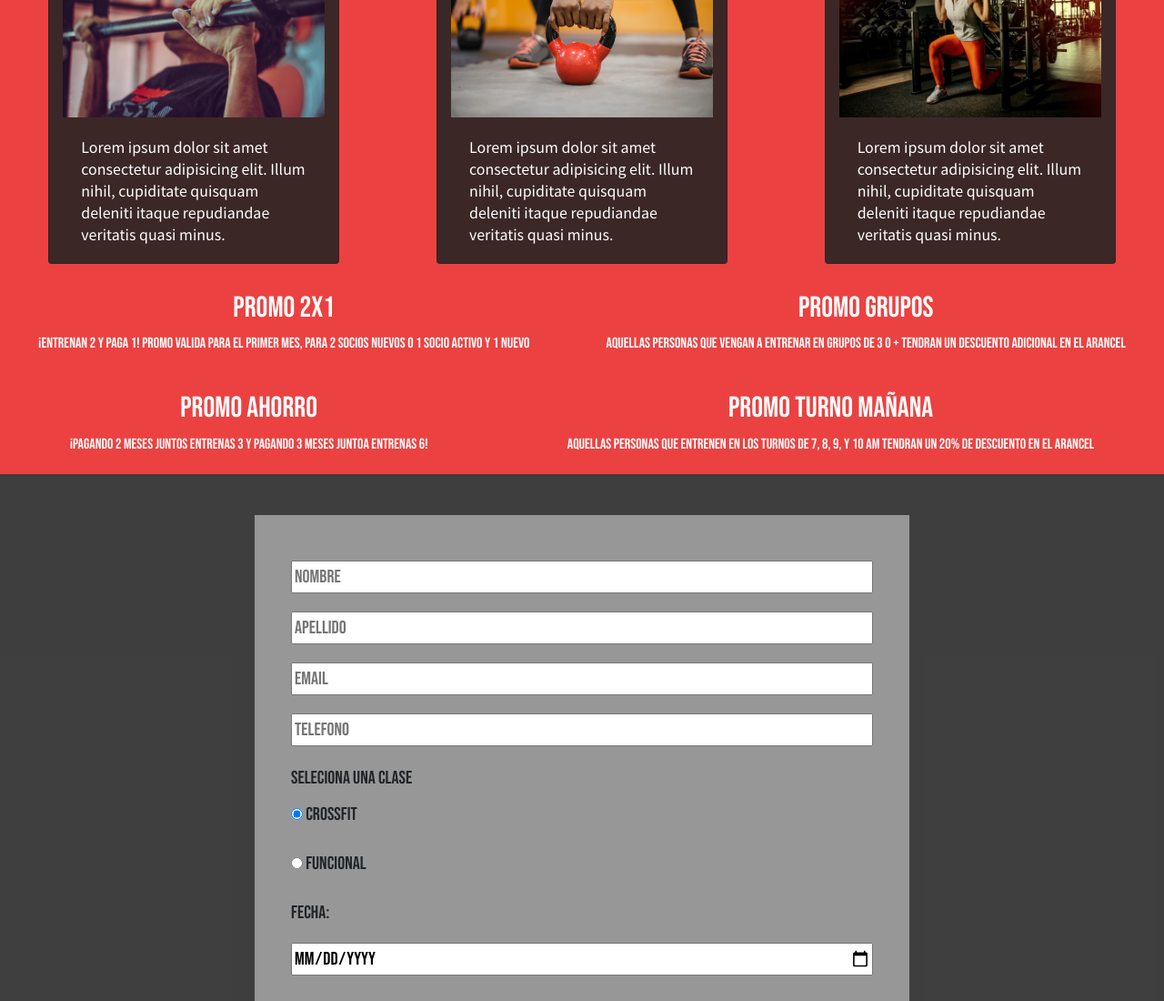
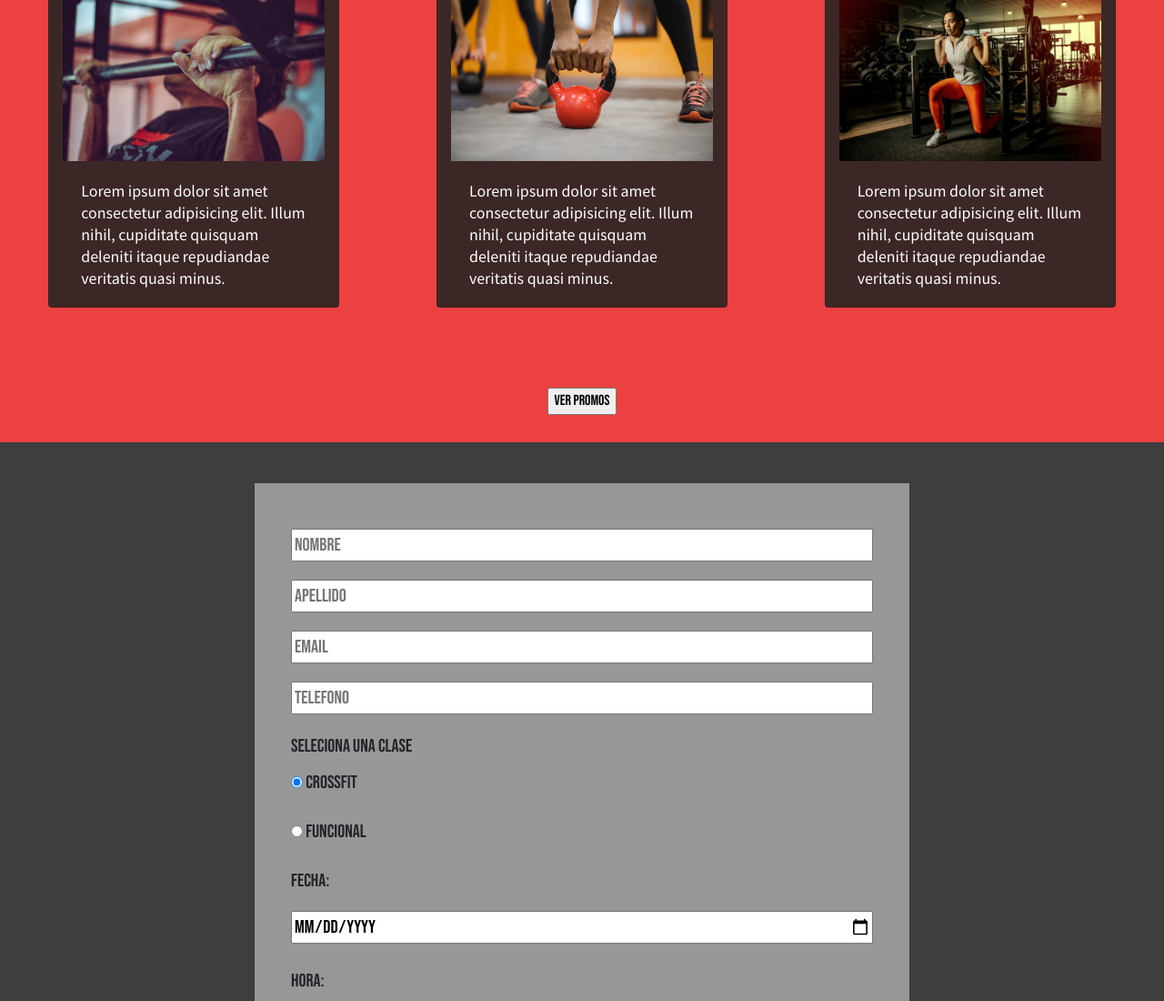
Before and after one commit to Mel130567/ProyectoJS, a website: page Index.html in a window 1280 px wide. Shown: the part 804-1904 px from the top of the page at 91% size. Drawn offline with nearby package versions, Linux system fonts and the light colour scheme.

Commit message:
ajax con fetch

```diff
--- a/Index.html
+++ b/Index.html
@@ -51,6 +51,9 @@
           <p class="card-text">Lorem ipsum dolor sit amet consectetur adipisicing elit. Illum nihil, cupiditate quisquam deleniti itaque repudiandae veritatis quasi minus.</p>
         </div>
       </div>
+    </div>
+    <div id="contenedorPromos">
+      <input type="button" id="btnPromos" value="Ver Promos" onclick="pedidoFetch()">
     </div>
     <div id="formularioDeTurnos" class="d-flex flex-row justify-content-center align-items-center">
       <form class="formulario d-flex flex-column justify-content-center" method="POST" autocomplete="off">
--- a/js/main.js
+++ b/js/main.js
@@ -1,38 +1,5 @@
 
 /* El proceso principal del proyecto sera la simulacion de reserva de turnos mediante un form*/
-
-const promociones = [
-    {
-        id: 1,
-        titulo: "Promo 2x1",
-        descripcion: "¡Entrenan 2 y paga 1! Promo valida para el primer mes, para 2 socios nuevos o 1 socio activo y 1 nuevo"
-    },
-
-    {
-        id: 2,
-        titulo: "Promo grupos",
-        descripcion: "Aquellas personas que vengan a entrenar en grupos de 3 o + tendran un descuento adicional en el arancel"
-    },
-    {
-        id: 3,
-        titulo: "Promo ahorro",
-        descripcion: "¡Pagando 2 meses juntos entrenas 3 y pagando 3 meses juntoa entrenas 6!"
-    },
-    {
-        id: 4,
-        titulo: "Promo turno mañana",
-        descripcion: "Aquellas personas que entrenen en los turnos de  7, 8, 9, y 10 am tendran un 20% de descuento en el arancel"
-    }
-]
-
-//funcion para crear el elemento que contendra las promos (con Jquery)
-function mostrarPromos(promociones){
-    let cardPromos = $("#contenedorServicios").append(`<div class="contenedorPromos"><h2>${promociones.titulo}</h2><p>${promociones.descripcion}</p></div>`)
-}
-//recorremos y creamos las promos con la funcion anterior
-for (const promos of promociones){
-    mostrarPromos(promos);
-}
 
 //Se declara el objeto "turno"
 
@@ -154,3 +121,30 @@ $(document).ready(() =>{
     $("h3").fadeIn(3000);
     $("a").fadeIn(7000, ()=> $("h3").fadeOut(3000));
 } );
+
+//ajax con fetch
+
+const promos = "promos.json"
+
+function borrarBtn(){
+    document.getElementById("btnPromos").style.display = "none";
+}
+
+function mostrarPromos(promociones){
+    borrarBtn()
+    for (let i = 0; i < promociones.length; i++){
+        $("#contenedorPromos").prepend(`<div><h2>${promociones[i].titulo}</h2><p>${promociones[i].descripcion}</p></div>`)
+    }
+}
+
+function pedidoFetch(){
+    fetch(`${promos}`)
+    .then((res) => res.json())
+    .then((res) => mostrarPromos(res))
+    .catch((error) => console.log(error));
+}
+
+
+//  Aca no funciona el click (lo ejecuta antes de que se lleve a cabo el evento)
+
+// $("#btnPromos").click(pedidoFetch())
--- a/scss/promos.scss
+++ b/scss/promos.scss
@@ -1,9 +1,9 @@
-.contenedorPromos{
+#contenedorPromos{
     background-color:#ec4141;
     text-align: center;
     color: white;
     font-family: 'Bebas Neue', cursive;
-    padding: 20px 10px;
+    padding: 30px 10px;
     p{
         margin: 0;
     }
```
Also changed, not shown: promos.json (added, +23 -0 lines), css/estilos.css, 1 other file.
